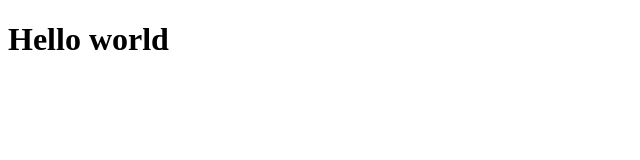
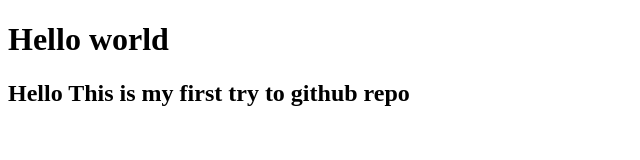
Before and after one commit to ahsazzad/my-first-website, a plain HTML site: page index.html in a window 1280 px wide. Shown: the whole page, without its empty margins (0-640 px from the left). Drawn offline with Linux system fonts and the light colour scheme.

Commit message:
This is my second commit

```diff
--- a/index.html
+++ b/index.html
@@ -8,5 +8,6 @@
 </head>
 <body>
     <h1>Hello world</h1>
+    <h2>Hello This is my first try to github repo</h2>
 </body>
 </html>
```
